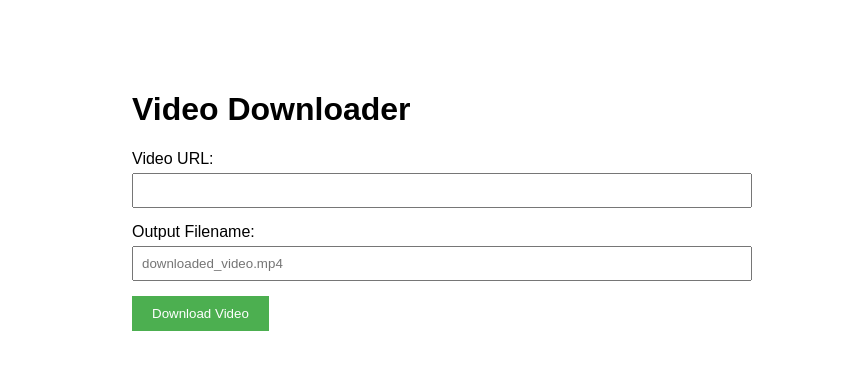
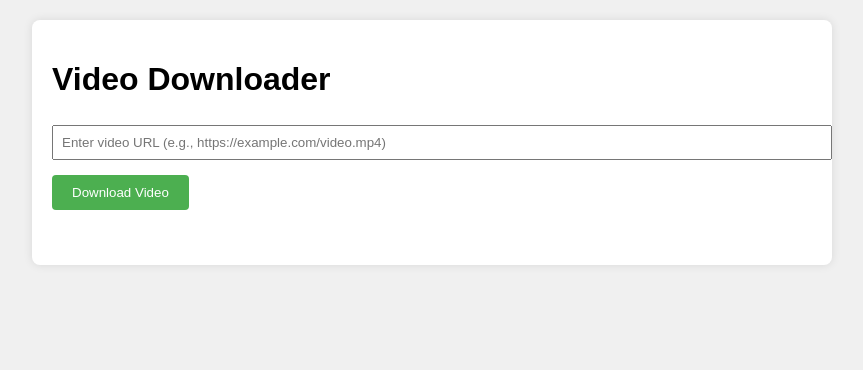
Before and after one commit to luciferdk/download-any-video, a Flask app: page / in a window 1280 px wide. Shown: the top 370 px of the page, without its empty margins (208-1071 px from the left). Run offline with Flask 3, Linux system fonts and the light colour scheme.

Commit message:
rewrite the code to fix some issue

```diff
--- a/main.py
+++ b/main.py
@@ -1,43 +1,62 @@
-
-from flask import Flask, request, jsonify, render_template
+# backend.py
+import os
 import requests
-import os
+from flask import Flask, request, send_from_directory, render_template
+from urllib.parse import urlparse
+from datetime import datetime
 
 app = Flask(__name__)
+app.config['DOWNLOAD_FOLDER'] = 'downloads'
+app.config['ALLOWED_EXTENSIONS'] = {'mp4', 'webm', 'avi', 'mov', 'mkv'}
 
-def download_video(video_url, output_path='downloaded_video.mp4'):
-    try:
-        response = requests.get(video_url, stream=True)
-        response.raise_for_status()
+# Create downloads directory if not exists
+os.makedirs(app.config['DOWNLOAD_FOLDER'], exist_ok=True)
 
-        total_size = int(response.headers.get('content-length', 0))
-        downloaded_size = 0
+def allowed_file(filename):
+    return '.' in filename and \
+           filename.rsplit('.', 1)[1].lower() in app.config['ALLOWED_EXTENSIONS']
 
-        os.makedirs('downloads', exist_ok=True)
-        output_path = os.path.join('downloads', output_path)
-
-        with open(output_path, 'wb') as video_file:
-            for chunk in response.iter_content(chunk_size=1024 * 1024):
-                if chunk:
-                    video_file.write(chunk)
-                    downloaded_size += len(chunk)
-
-        return True, f"Download complete! Video saved as: {output_path}"
-    except requests.exceptions.RequestException as e:
-        return False, f"Error occurred: {str(e)}"
+def generate_filename(url):
+    # Create a filename from timestamp and URL parts
+    parsed_url = urlparse(url)
+    base_name = f"{datetime.now().strftime('%Y%m%d%H%M%S')}_{parsed_url.netloc}"
+    return f"{base_name}.mp4"  # Default to .mp4 extension
 
 @app.route('/')
 def index():
     return render_template('index.html')
 
 @app.route('/download', methods=['POST'])
-def handle_download():
-    data = request.json
-    video_url = data.get('video_url')
-    filename = data.get('filename', 'downloaded_video.mp4')
+def download_video():
+    try:
+        video_url = request.form.get('url')
+        if not video_url:
+            return {'status': 'error', 'message': 'No URL provided'}, 400
 
-    success, message = download_video(video_url, filename)
-    return jsonify({'success': success, 'message': message})
+        # Validate URL
+        parsed_url = urlparse(video_url)
+        if not parsed_url.scheme or not parsed_url.netloc:
+            return {'status': 'error', 'message': 'Invalid URL'}, 400
 
-if __name__ == "__main__":
-    app.run(host='0.0.0.0', port=3000)
+        # Stream the download to handle large files
+        response = requests.get(video_url, stream=True)
+        if response.status_code != 200:
+            return {'status': 'error', 'message': 'Failed to fetch video'}, 400
+
+        # Generate filename
+        filename = generate_filename(video_url)
+        save_path = os.path.join(app.config['DOWNLOAD_FOLDER'], filename)
+
+        # Save the video
+        with open(save_path, 'wb') as f:
+            for chunk in response.iter_content(chunk_size=8192):
+                if chunk:
+                    f.write(chunk)
+
+        return {'status': 'success', 'filename': filename}, 200
+
+    except Exception as e:
+        return {'status': 'error', 'message': str(e)}, 500
+
+if __name__ == '__main__':
+    app.run(debug=True)
--- a/templates/index.html
+++ b/templates/index.html
@@ -1,4 +1,4 @@
-
+<!-- templates/index.html -->
 <!DOCTYPE html>
 <html>
 <head>
@@ -6,14 +6,21 @@
     <style>
         body {
             font-family: Arial, sans-serif;
-            max-width: 600px;
-            margin: 50px auto;
+            max-width: 800px;
+            margin: 0 auto;
             padding: 20px;
+            background-color: #f0f0f0;
+        }
+        .container {
+            background-color: white;
+            padding: 20px;
+            border-radius: 8px;
+            box-shadow: 0 0 10px rgba(0,0,0,0.1);
         }
         .form-group {
             margin-bottom: 15px;
         }
-        input[type="text"] {
+        input[type="url"] {
             width: 100%;
             padding: 8px;
             margin-top: 5px;
@@ -23,57 +30,65 @@
             color: white;
             padding: 10px 20px;
             border: none;
+            border-radius: 4px;
             cursor: pointer;
         }
-        .progress {
-            margin-top: 20px;
-            display: none;
+        button:hover {
+            background-color: #45a049;
         }
         #status {
-            margin-top: 20px;
-            color: #666;
+            margin-top: 15px;
+            padding: 10px;
+            border-radius: 4px;
         }
     </style>
 </head>
 <body>
-    <h1>Video Downloader</h1>
-    <form id="downloadForm">
+    <div class="container">
+        <h1>Video Downloader</h1>
         <div class="form-group">
-            <label>Video URL:</label>
-            <input type="text" id="videoUrl" required>
+            <input type="url" id="videoUrl"
+                   placeholder="Enter video URL (e.g., https://example.com/video.mp4)"
+                   required>
         </div>
-        <div class="form-group">
-            <label>Output Filename:</label>
-            <input type="text" id="filename" placeholder="downloaded_video.mp4">
-        </div>
-        <button type="submit">Download Video</button>
-    </form>
-    <div id="status"></div>
+        <button onclick="downloadVideo()">Download Video</button>
+        <div id="status"></div>
+    </div>
 
     <script>
-        document.getElementById('downloadForm').onsubmit = async (e) => {
-            e.preventDefault();
-            const status = document.getElementById('status');
-            status.textContent = 'Starting download...';
+        async function downloadVideo() {
+            const url = document.getElementById('videoUrl').value;
+            const statusDiv = document.getElementById('status');
 
-            const videoUrl = document.getElementById('videoUrl').value;
-            const filename = document.getElementById('filename').value || 'downloaded_video.mp4';
+            if (!url) {
+                statusDiv.innerHTML = 'Please enter a valid URL';
+                statusDiv.style.color = 'red';
+                return;
+            }
 
             try {
                 const response = await fetch('/download', {
                     method: 'POST',
                     headers: {
-                        'Content-Type': 'application/json',
+                        'Content-Type': 'application/x-www-form-urlencoded',
                     },
-                    body: JSON.stringify({ video_url: videoUrl, filename: filename })
+                    body: `url=${encodeURIComponent(url)}`
                 });
 
                 const result = await response.json();
-                status.textContent = result.message;
+
+                if (result.status === 'success') {
+                    statusDiv.innerHTML = `Download successful! File saved as: ${result.filename}`;
+                    statusDiv.style.color = 'green';
+                } else {
+                    statusDiv.innerHTML = `Error: ${result.message}`;
+                    statusDiv.style.color = 'red';
+                }
             } catch (error) {
-                status.textContent = 'Error: ' + error.message;
+                statusDiv.innerHTML = `Error: ${error.message}`;
+                statusDiv.style.color = 'red';
             }
-        };
+        }
     </script>
 </body>
 </html>
```
